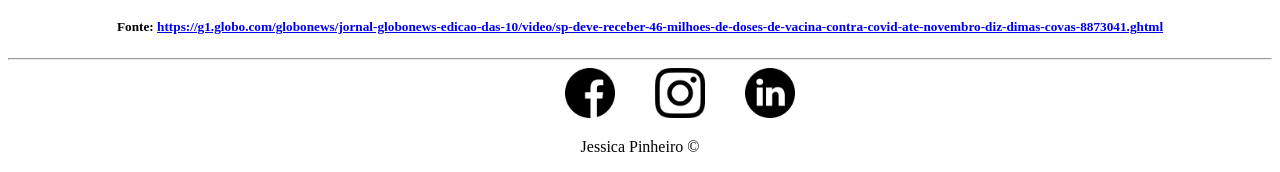
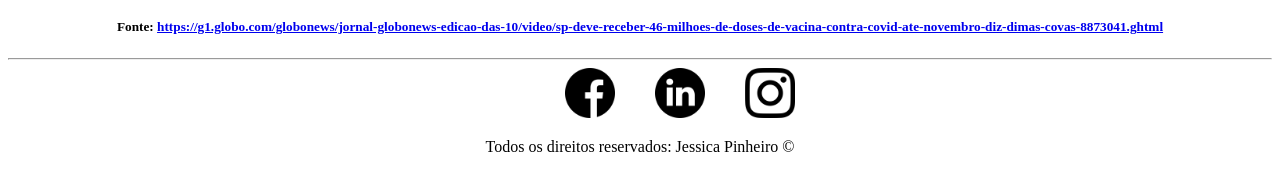
Before and after one commit to JessicaPinheiro/fundamentos-wEb, a plain HTML site: page index.html in a window 1280 px wide. Shown: the part 2043-2215 px from the top of the page. Drawn offline with Linux system fonts and the light colour scheme.

```diff
--- a/index.html
+++ b/index.html
@@ -113,20 +113,25 @@
         Fonte: <a href="https://g1.globo.com/globonews/jornal-globonews-edicao-das-10/video/sp-deve-receber-46-milhoes-de-doses-de-vacina-contra-covid-ate-novembro-diz-dimas-covas-8873041.ghtml"  target="_blank">https://g1.globo.com/globonews/jornal-globonews-edicao-das-10/video/sp-deve-receber-46-milhoes-de-doses-de-vacina-contra-covid-ate-novembro-diz-dimas-covas-8873041.ghtml</a>
     </h5>
     <hr>
-    <footer class="center">
+    <footer>
         <div class="container p-30">
            <a href="https://www.facebook.com/" target="_blank">
-               <img class="tm-social p-30" src="assets/img/facebook.png" alt="logo facebook">
+              <img class="tm-social p-30" src="assets/img/facebook.png" alt="Logo do Facebook">
            </a>
+
+           <a href="https://www.linkedin.com/in/jessicapinheirogomes/" target="_blank">
+              <img class="tm-social p-30" src="assets/img/linkedin.png" alt="Logo do Linkedin">
+           </a>
+
            <a href="https://www.instagram.com/" target="_blank">
-                <img class="tm-social p-30" src="assets/img/instagram.png" alt="logo instagram">
+              <img class="tm-social p-30" src="assets/img/instagram.png" alt="Logo do Intagram">
            </a>
-            <a href="https://www.linkedin.com/in/jessicapinheirogomes/" target="_blank">
-                <img class="tm-social p-30" src="assets/img/linkedin.png"  alt="logo linkedin">
-            </a>
+
         </div>
-     <p>Jessica Pinheiro &copy; </p>
 
+        <p class="center">
+           Todos os direitos reservados: Jessica Pinheiro &copy
+        </p>
      </footer>
 
 
```
Lines whose indentation alone changed are shown as unchanged.
